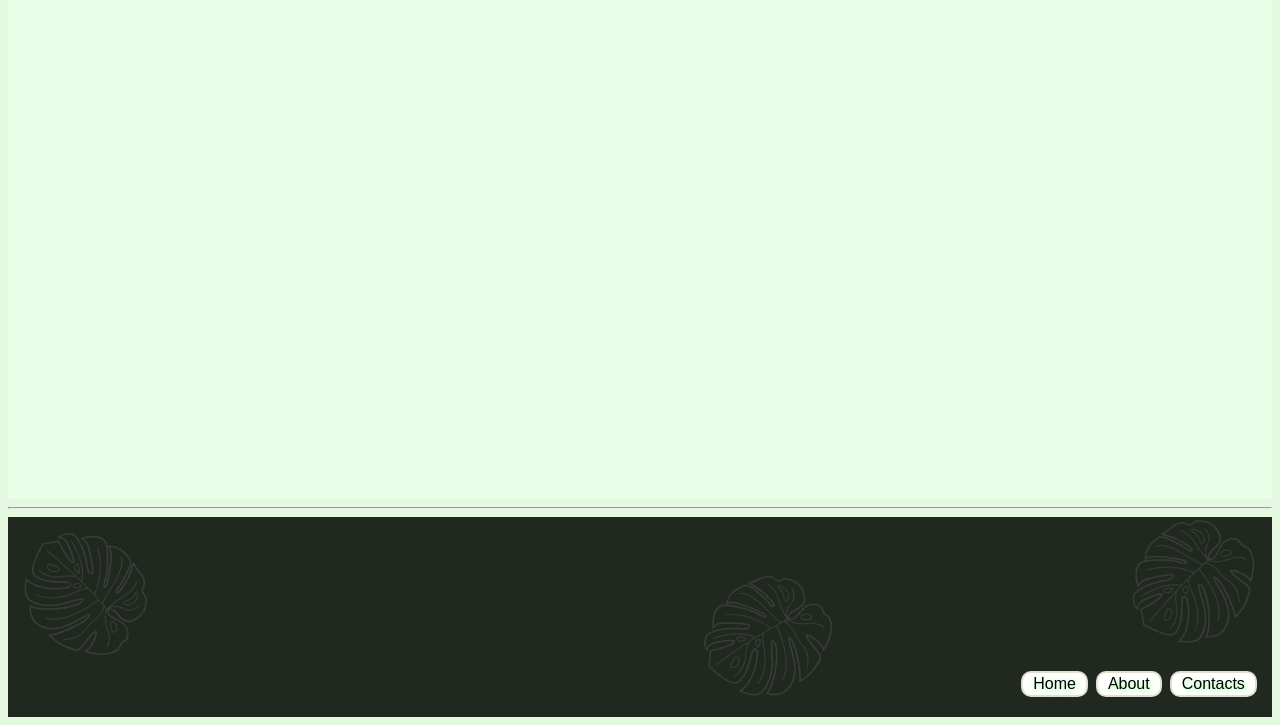
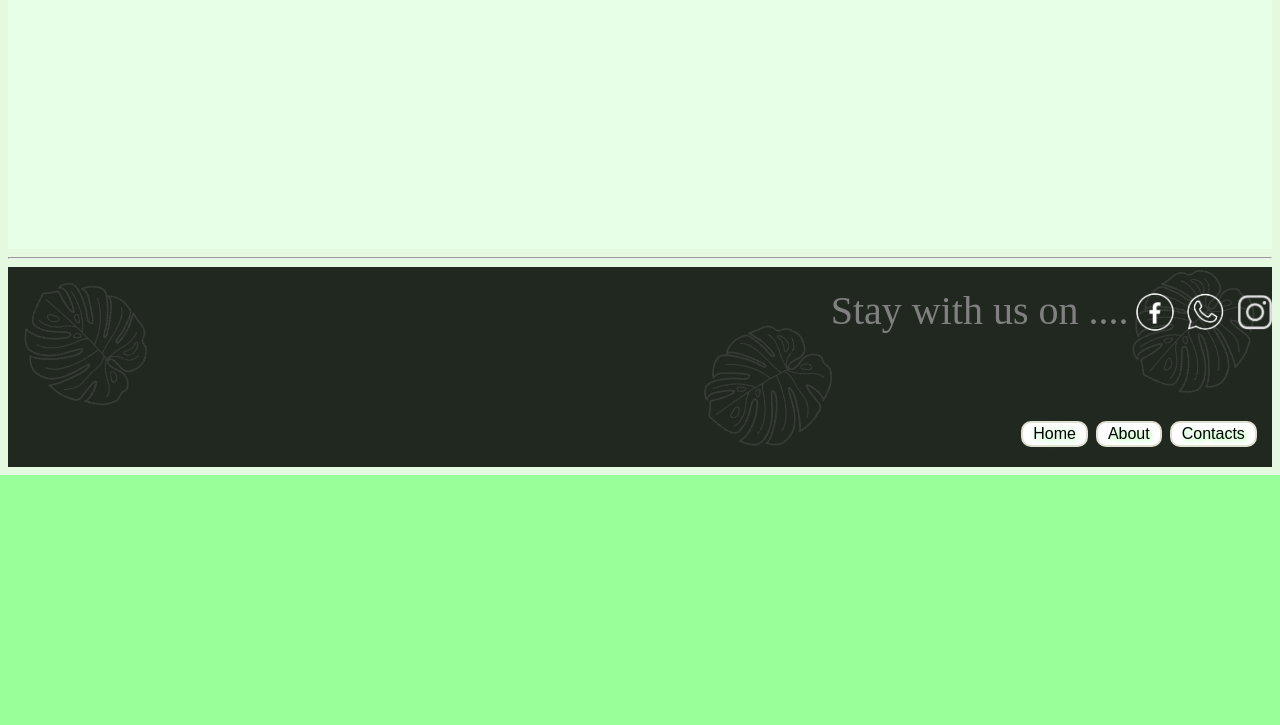
Before and after one commit to uditha-s/planting.greenvibes.lk, a PHP site: page /green.html in a window 1280 px wide. Shown: the part 4107-4832 px from the top of the page. After the commit the page ends 4582 px from the top, so only its background shows below. Run offline with PHP 8.4, Linux system fonts and the light colour scheme.

Commit message:
added social media links and email address  with logo icons in the footer
this is helps to user connect with us easily

```diff
--- a/New folder (8)/green.css
+++ b/New folder (8)/green.css
@@ -361,6 +361,75 @@ border-radius: 10px;
 	background-color:#e6ffe6;
 	margin-top:20px;
 }
+ .asd{
+	 width:500px;
+	 height:100px;
+
+
+	 margin-left:65%;
+	 margin-top:-250px;
+
+ }
+ .wa{
+	 width:300px;
+	 height:50px;
+	 background-color:#212820;
+	 overflow:hidden;
+	 color:gray;
+	 text-align:center;
+	 font-size:40px;
+
+
+
+ }
+.ka{
+	 width:50px;
+	 height:50px;
+	 background-color:;
+	 overflow:hidden;
+	 margin-left:450px;
+	 margin-top:-50px;
+	 background-image:url("22.png");
+	 background-size:cover;
+
+}
+.kb{
+	 width:50px;
+	 height:50px;
+	 background-color:;
+	 overflow:hidden;
+	 margin-left:400px;
+	 margin-top:-50px;
+	 background-image:url("44.png");
+	 background-size:cover;
+
+}
+.kc{
+	 width:50px;
+	 height:50px;
+	 background-color:;
+	 overflow:hidden;
+	 margin-left:350px;
+	 margin-top:-50px;
+	 background-image:url("33.png");
+	 background-size:cover;
+}
+.kd{
+	 width:50px;
+	 height:50px;
+	 background-color:;
+	 overflow:hidden;
+	 margin-left:300px;
+	 margin-top:-50px;
+	 background-image:url("11.png");
+	 background-size:cover;
+}
+
+
+
+
+
+
 .footer{
 	width:100%;
 	height:200px;
@@ -370,8 +439,10 @@ border-radius: 10px;
 background-size:cover;
 }
 
+
+
 .button {
-  background-color: #4CAF50; /* Green */
+  background-color: #4CAF50;
   border: none;
   color: white;
   padding: 2px 10px;
--- a/New folder (8)/green.html
+++ b/New folder (8)/green.html
@@ -75,10 +75,21 @@
 <div class="footer">
 
 
+
 <div class="tab">
+
 <button class="button button1">Home</button>
 <button class="button button2">About</button>
 <button class="button button3">Contacts</button>
+
+</div>
+
+<div class="asd">
+<div class="wa">  Stay with us on .... </div>
+<div class="ka"></div>
+<div class="kb"></div>
+<div class="kc"></div>
+<div class="kd"></div>
 
 </div>
 
```
Also changed, not shown: New folder (8)/11.png (added), New folder (8)/22.png (added), New folder (8)/33.png (added), New folder (8)/44.png (added).
